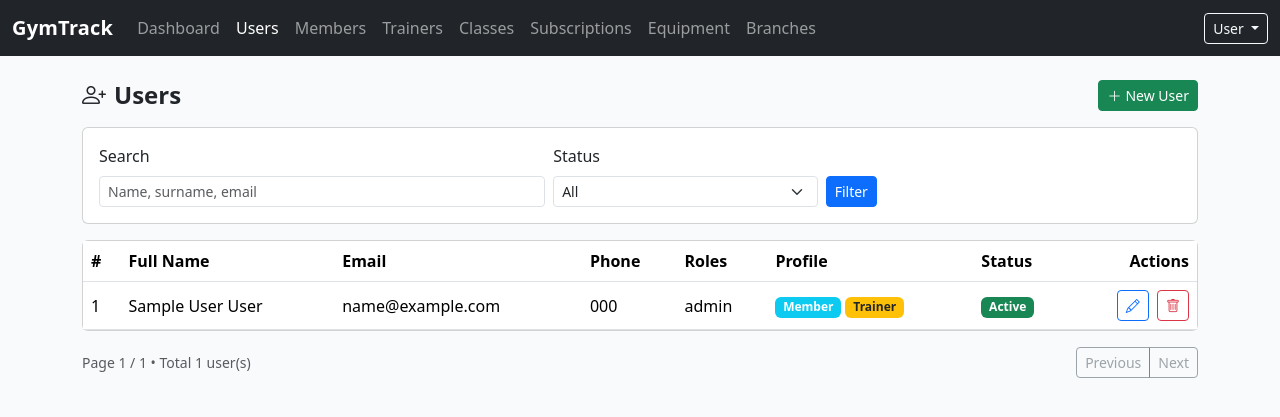
After one commit to ozanicer05-netizen/gym-management, a PHP site: page /frontend/users.php in a window 1280 px wide. The commit adds this page. Shown: the top 417 px of the page. Run offline with PHP 8.4, Linux system fonts and the light colour scheme; the visitor is signed in with stand-in values (Sample User, id 1); tables that the repository leaves empty hold one stand-in row (values such as "Sample post").

Commit message:
Add Users management page and presentation Q&A document
- New Users CRUD page (admin-only) for creating standalone user accounts
- Users can later be linked to Member or Trainer profiles via existing flows
- Added listUsers, countUsers, getUserById, updateUser, deleteUser to GymRepository
- Added Q&A document (SUNUM_QA.md) with answers to potential presentation questions

Co-Authored-By: Claude Opus 4.7 <noreply@anthropic.com>

```diff
--- a/assets/css/style.css
+++ b/assets/css/style.css
@@ -76,6 +76,16 @@ body {
   box-shadow: 0 6px 16px rgba(15, 23, 42, 0.06);
 }
 
+.dashboard-clickable {
+  cursor: pointer;
+  transition: transform 0.2s ease, box-shadow 0.2s ease;
+}
+
+.dashboard-clickable:hover {
+  transform: translateY(-2px);
+  box-shadow: 0 10px 22px rgba(15, 23, 42, 0.14);
+}
+
 .insight-title {
   color: #475569;
   font-size: 0.9rem;
--- /dev/null
+++ b/backend/api/users.php
@@ -0,0 +1,87 @@
+<?php
+
+declare(strict_types=1);
+
+require_once __DIR__ . '/../src/bootstrap.php';
+AuthGuard::requireApiAuth();
+
+$method = $_SERVER['REQUEST_METHOD'];
+$search = (string) ($_GET['search'] ?? '');
+$status = (string) ($_GET['status'] ?? '');
+$limit  = max(1, min(200, (int) ($_GET['limit'] ?? 50)));
+$page   = max(1, (int) ($_GET['page'] ?? 1));
+$offset = ($page - 1) * $limit;
+
+try {
+    $repo = new GymRepository();
+
+    if ($method === 'GET') {
+        $id = (int) ($_GET['id'] ?? 0);
+        if ($id > 0) {
+            $user = $repo->getUserById($id);
+            if (!$user) {
+                ApiResponse::error('User not found.', 404);
+                exit;
+            }
+            ApiResponse::ok($user);
+            exit;
+        }
+
+        $rows       = $repo->listUsers($search, $status, $limit, $offset);
+        $total      = $repo->countUsers($search, $status);
+        $totalPages = max(1, (int) ceil($total / $limit));
+
+        ApiResponse::ok($rows, [
+            'count'      => count($rows),
+            'total'      => $total,
+            'page'       => $page,
+            'limit'      => $limit,
+            'totalPages' => $totalPages,
+            'hasPrev'    => $page > 1,
+            'hasNext'    => $page < $totalPages,
+        ]);
+        exit;
+    }
+
+    if ($method === 'POST') {
+        $data = json_decode(file_get_contents('php://input'), true);
+        if (!is_array($data)) {
+            ApiResponse::error('Invalid JSON data.', 400);
+            exit;
+        }
+        $user = $repo->createUserOnly($data);
+        ApiResponse::ok($user, ['message' => 'User created successfully.']);
+        exit;
+    }
+
+    if ($method === 'PUT' || $method === 'PATCH') {
+        $id = (int) ($_GET['id'] ?? 0);
+        if ($id <= 0) {
+            ApiResponse::error('User id is required.', 400);
+            exit;
+        }
+        $data = json_decode(file_get_contents('php://input'), true);
+        if (!is_array($data)) {
+            ApiResponse::error('Invalid JSON data.', 400);
+            exit;
+        }
+        $user = $repo->updateUser($id, $data);
+        ApiResponse::ok($user, ['message' => 'User updated successfully.']);
+        exit;
+    }
+
+    if ($method === 'DELETE') {
+        $id = (int) ($_GET['id'] ?? 0);
+        if ($id <= 0) {
+            ApiResponse::error('User id is required.', 400);
+            exit;
+        }
+        $repo->deleteUser($id);
+        ApiResponse::ok(null, ['message' => 'User deleted successfully.']);
+        exit;
+    }
+
+    ApiResponse::error('Method not allowed.', 405);
+} catch (Throwable $e) {
+    ApiResponse::error('Server error occurred.', 500, $e->getMessage());
+}
--- a/backend/src/GymRepository.php
+++ b/backend/src/GymRepository.php
@@ -1354,6 +1354,110 @@ final class GymRepository
     // HELPERS
     // -------------------------------------------------------------------------
 
+    public function listUsers(string $search = '', string $status = '', int $limit = 50, int $offset = 0): array
+    {
+        $limit  = $this->normalizeLimit($limit);
+        $offset = $this->normalizeOffset($offset);
+        $safeSearch = $this->conn->real_escape_string(trim($search));
+        $safeStatus = $this->conn->real_escape_string(trim($status));
+
+        $where = 'WHERE 1=1';
+        if ($safeSearch !== '') {
+            $where .= " AND (u.name LIKE '%{$safeSearch}%' OR u.surname LIKE '%{$safeSearch}%' OR u.email LIKE '%{$safeSearch}%')";
+        }
+        if ($safeStatus !== '') {
+            $where .= " AND u.status = '{$safeStatus}'";
+        }
+
+        $sql = "
+            SELECT
+                u.user_id,
+                u.name,
+                u.surname,
+                u.email,
+                u.phone,
+                u.status,
+                COALESCE(GROUP_CONCAT(DISTINCT r.role_name ORDER BY r.role_name SEPARATOR ', '), '') AS roles,
+                CASE WHEN m.member_id IS NULL THEN 0 ELSE 1 END AS is_member,
+                CASE WHEN t.trainer_id IS NULL THEN 0 ELSE 1 END AS is_trainer
+            FROM users u
+            LEFT JOIN user_roles ur ON ur.user_id = u.user_id
+            LEFT JOIN roles r ON r.role_id = ur.role_id
+            LEFT JOIN members m ON m.user_id = u.user_id
+            LEFT JOIN trainers t ON t.user_id = u.user_id
+            {$where}
+            GROUP BY u.user_id
+            ORDER BY u.user_id DESC
+            LIMIT {$limit} OFFSET {$offset}
+        ";
+
+        return $this->fetchAll($sql);
+    }
+
+    public function countUsers(string $search = '', string $status = ''): int
+    {
+        $safeSearch = $this->conn->real_escape_string(trim($search));
+        $safeStatus = $this->conn->real_escape_string(trim($status));
+
+        $where = 'WHERE 1=1';
+        if ($safeSearch !== '') {
+            $where .= " AND (u.name LIKE '%{$safeSearch}%' OR u.surname LIKE '%{$safeSearch}%' OR u.email LIKE '%{$safeSearch}%')";
+        }
+        if ($safeStatus !== '') {
+            $where .= " AND u.status = '{$safeStatus}'";
+        }
+
+        return $this->count("SELECT COUNT(*) AS c FROM users u {$where}");
+    }
+
+    public function getUserById(int $userId): ?array
+    {
+        $userId = (int) $userId;
+        $result = $this->conn->query("
+            SELECT u.user_id, u.name, u.surname, u.email, u.phone, u.status
+            FROM users u WHERE u.user_id = {$userId} LIMIT 1
+        ");
+        $row = $result->fetch_assoc();
+        return $row ?: null;
+    }
+
+    public function updateUser(int $userId, array $data): array
+    {
+        $existing = $this->getUserById($userId);
+        if (!$existing) {
+            throw new InvalidArgumentException('User not found.');
+        }
+
+        $name    = $this->conn->real_escape_string((string) ($data['name']    ?? $existing['name']));
+        $surname = $this->conn->real_escape_string((string) ($data['surname'] ?? $existing['surname']));
+        $phone   = $this->conn->real_escape_string((string) ($data['phone']   ?? $existing['phone']));
+        $status  = $this->conn->real_escape_string((string) ($data['status']  ?? $existing['status']));
+
+        $this->conn->query("
+            UPDATE users
+            SET name = '{$name}', surname = '{$surname}', phone = '{$phone}', status = '{$status}'
+            WHERE user_id = {$userId}
+        ");
+
+        return $this->getUserById($userId);
+    }
+
+    public function deleteUser(int $userId): void
+    {
+        $userId = (int) $userId;
+        $existing = $this->getUserById($userId);
+        if (!$existing) {
+            throw new InvalidArgumentException('User not found.');
+        }
+        $this->conn->query("DELETE FROM users WHERE user_id = {$userId}");
+    }
+
+    public function createUserOnly(array $data): array
+    {
+        $userId = $this->createUser($data);
+        return $this->getUserById($userId);
+    }
+
     private function createUser(array $data): int
     {
         $name     = trim((string) ($data['name'] ?? ''));
--- a/frontend/includes/layout.php
+++ b/frontend/includes/layout.php
@@ -17,6 +17,7 @@ function renderLayoutStart(string $pageTitle): void
     $authUser = $_SESSION['auth_user'];
     $items = [
         'Dashboard' => '/frontend/index.php',
+        'Users' => '/frontend/users.php',
         'Members' => '/frontend/members.php',
         'Trainers' => '/frontend/trainers.php',
         'Classes' => '/frontend/classes.php',
--- a/frontend/login.php
+++ b/frontend/login.php
@@ -41,7 +41,6 @@ if (!empty($_SESSION['auth_user'])) {
                     </form>
 
                     <div id="login-error" class="alert alert-danger mt-3 d-none"></div>
-                    <div class="text-muted small mt-3">Seed default: <code>ozan.admin@fitsphere.local</code> / <code>Admin123!</code></div>
                 </div>
             </div>
         </div>
--- /dev/null
+++ b/frontend/users.php
@@ -0,0 +1,265 @@
+<?php
+
+declare(strict_types=1);
+
+require_once __DIR__ . '/includes/layout.php';
+renderLayoutStart('Users');
+?>
+
+<div class="d-flex justify-content-between align-items-center mb-3">
+  <h4 class="page-title mb-0"><i class="bi bi-person-plus me-2"></i>Users</h4>
+  <div class="d-flex gap-2">
+    <button id="user-add-btn" type="button" class="btn btn-sm btn-success"><i class="bi bi-plus-lg me-1"></i>New User</button>
+  </div>
+</div>
+
+<div class="card mb-3"><div class="card-body">
+<form id="filter-form" class="row g-2 align-items-end">
+  <div class="col-md-5">
+    <label class="form-label form-label-sm">Search</label>
+    <input id="search" class="form-control form-control-sm" placeholder="Name, surname, email">
+  </div>
+  <div class="col-md-3">
+    <label class="form-label form-label-sm">Status</label>
+    <select id="status" class="form-select form-select-sm">
+      <option value="">All</option>
+      <option value="active">Active</option>
+      <option value="inactive">Inactive</option>
+    </select>
+  </div>
+  <div class="col-auto"><button class="btn btn-sm btn-primary" type="submit">Filter</button></div>
+</form>
+</div></div>
+
+<div class="card"><div class="card-body p-0"><div class="table-responsive">
+<table class="table table-hover mb-0">
+<thead><tr><th>#</th><th>Full Name</th><th>Email</th><th>Phone</th><th>Roles</th><th>Profile</th><th>Status</th><th class="text-end">Actions</th></tr></thead>
+<tbody id="users-body"><tr><td colspan="8" class="text-center py-4 text-muted">Loading...</td></tr></tbody>
+</table>
+</div></div></div>
+
+<div class="d-flex justify-content-between align-items-center mt-3">
+  <small id="users-pagination-info" class="text-muted">Page 1</small>
+  <div class="btn-group btn-group-sm">
+    <button id="prev-page" class="btn btn-outline-secondary" type="button">Previous</button>
+    <button id="next-page" class="btn btn-outline-secondary" type="button">Next</button>
+  </div>
+</div>
+
+<div class="modal fade" id="user-modal" tabindex="-1">
+  <div class="modal-dialog">
+    <div class="modal-content">
+      <form id="user-form">
+        <div class="modal-header">
+          <h5 class="modal-title" id="user-modal-title">New User</h5>
+          <button type="button" class="btn-close" data-bs-dismiss="modal"></button>
+        </div>
+        <div class="modal-body">
+          <input type="hidden" id="user-id">
+          <div class="row g-2">
+            <div class="col-6 mb-2"><label class="form-label form-label-sm">First Name *</label><input id="user-name" class="form-control form-control-sm"></div>
+            <div class="col-6 mb-2"><label class="form-label form-label-sm">Last Name *</label><input id="user-surname" class="form-control form-control-sm"></div>
+          </div>
+          <div class="mb-2" id="user-email-group">
+            <label class="form-label form-label-sm">Email *</label>
+            <input id="user-email" type="email" class="form-control form-control-sm">
+          </div>
+          <div class="row g-2">
+            <div class="col-6 mb-2"><label class="form-label form-label-sm">Phone</label><input id="user-phone" class="form-control form-control-sm"></div>
+            <div class="col-6 mb-2" id="user-password-group"><label class="form-label form-label-sm">Password</label><input id="user-password" type="text" class="form-control form-control-sm" placeholder="Default: Welcome123!"></div>
+          </div>
+          <div class="mb-2"><label class="form-label form-label-sm">Status</label>
+            <select id="user-status" class="form-select form-select-sm">
+              <option value="active">Active</option>
+              <option value="inactive">Inactive</option>
+            </select>
+          </div>
+          <div id="user-form-error" class="alert alert-danger d-none mb-0"></div>
+        </div>
+        <div class="modal-footer">
+          <button type="button" class="btn btn-sm btn-outline-secondary" data-bs-dismiss="modal">Cancel</button>
+          <button type="submit" class="btn btn-sm btn-primary">Save</button>
+        </div>
+      </form>
+    </div>
+  </div>
+</div>
+
+<script>
+let currentPage = 1;
+let paginationMeta = { totalPages: 1, hasPrev: false, hasNext: false, total: 0, limit: 50, page: 1 };
+let userModal;
+
+function renderPagination(meta) {
+  const info = document.getElementById('users-pagination-info');
+  const prevBtn = document.getElementById('prev-page');
+  const nextBtn = document.getElementById('next-page');
+  const totalPages = Number(meta.totalPages ?? 1);
+  const page = Number(meta.page ?? 1);
+  const total = Number(meta.total ?? 0);
+  info.textContent = `Page ${page} / ${totalPages} • Total ${total} user(s)`;
+  prevBtn.disabled = !meta.hasPrev;
+  nextBtn.disabled = !meta.hasNext;
+}
+
+function profileBadges(row) {
+  const parts = [];
+  if (Number(row.is_member) === 1) parts.push('<span class="badge bg-info">Member</span>');
+  if (Number(row.is_trainer) === 1) parts.push('<span class="badge bg-warning text-dark">Trainer</span>');
+  if (!parts.length) parts.push('<span class="text-muted small">—</span>');
+  return parts.join(' ');
+}
+
+async function loadUsers(page = 1) {
+  const tbody = document.getElementById('users-body');
+  const search = document.getElementById('search').value.trim();
+  const status = document.getElementById('status').value;
+
+  tbody.innerHTML = '<tr><td colspan="8" class="text-center py-4 text-muted">Loading...</td></tr>';
+
+  try {
+    const payload = await apiGet('/gym/backend/api/users.php', { search, status, limit: 50, page });
+    const rows = payload.data;
+    paginationMeta = payload.meta || paginationMeta;
+    currentPage = Number(paginationMeta.page ?? page);
+    renderPagination(paginationMeta);
+
+    if (!rows.length) {
+      tbody.innerHTML = '<tr><td colspan="8" class="text-center py-4 text-muted">No records found.</td></tr>';
+      return;
+    }
+
+    tbody.innerHTML = rows.map(row => `
+      <tr>
+        <td>${Number(row.user_id)}</td>
+        <td>${escapeHtml(row.name)} ${escapeHtml(row.surname)}</td>
+        <td>${escapeHtml(row.email)}</td>
+        <td>${escapeHtml(row.phone || '')}</td>
+        <td>${row.roles ? escapeHtml(row.roles) : '<span class="text-muted small">—</span>'}</td>
+        <td>${profileBadges(row)}</td>
+        <td><span class="badge ${row.status === 'active' ? 'badge-aktif' : 'badge-pasif'}">${row.status === 'active' ? 'Active' : 'Inactive'}</span></td>
+        <td class="text-end">
+          <button class="btn btn-sm btn-outline-primary me-1" data-action="edit" data-id="${Number(row.user_id)}"><i class="bi bi-pencil"></i></button>
+          <button class="btn btn-sm btn-outline-danger" data-action="delete" data-id="${Number(row.user_id)}"><i class="bi bi-trash"></i></button>
+        </td>
+      </tr>
+    `).join('');
+  } catch (error) {
+    tbody.innerHTML = `<tr><td colspan="8" class="text-center text-danger py-4">Failed to load: ${escapeHtml(error.message)}</td></tr>`;
+    renderPagination({ totalPages: 1, hasPrev: false, hasNext: false, total: 0, page: 1 });
+  }
+}
+
+function openUserModal(row = null) {
+  document.getElementById('user-form-error').classList.add('d-none');
+  document.getElementById('user-form').reset();
+  document.getElementById('user-id').value = row ? row.user_id : '';
+  document.getElementById('user-modal-title').textContent = row ? 'Edit User' : 'New User';
+
+  const emailInput = document.getElementById('user-email');
+  const passwordGroup = document.getElementById('user-password-group');
+
+  if (row) {
+    document.getElementById('user-name').value = row.name ?? '';
+    document.getElementById('user-surname').value = row.surname ?? '';
+    emailInput.value = row.email ?? '';
+    emailInput.disabled = true;
+    document.getElementById('user-phone').value = row.phone ?? '';
+    document.getElementById('user-status').value = row.status ?? 'active';
+    passwordGroup.classList.add('d-none');
+  } else {
+    emailInput.disabled = false;
+    passwordGroup.classList.remove('d-none');
+  }
+  userModal.show();
+}
+
+async function editUser(id) {
+  try {
+    const payload = await apiGet('/gym/backend/api/users.php', { id });
+    openUserModal(payload.data);
+  } catch (err) {
+    showToast(err.message, 'error');
+  }
+}
+
+document.getElementById('filter-form').addEventListener('submit', e => {
+  e.preventDefault();
+  currentPage = 1;
+  loadUsers(1);
+});
+
+document.getElementById('prev-page').addEventListener('click', () => {
+  if (paginationMeta.hasPrev) loadUsers(currentPage - 1);
+});
+document.getElementById('next-page').addEventListener('click', () => {
+  if (paginationMeta.hasNext) loadUsers(currentPage + 1);
+});
+
+document.getElementById('user-add-btn').addEventListener('click', () => openUserModal());
+
+document.getElementById('users-body').addEventListener('click', async (e) => {
+  const btn = e.target.closest('button[data-action]');
+  if (!btn) return;
+  const id = Number(btn.dataset.id);
+  if (btn.dataset.action === 'edit') {
+    await editUser(id);
+  } else if (btn.dataset.action === 'delete') {
+    if (!confirmAction('Delete this user? Linked member/trainer profiles will also be removed.')) return;
+    try {
+      await apiDelete('/gym/backend/api/users.php', id);
+      showToast('User deleted.');
+      loadUsers(currentPage);
+    } catch (err) {
+      showToast(err.message, 'error');
+    }
+  }
+});
+
+document.getElementById('user-form').addEventListener('submit', async (e) => {
+  e.preventDefault();
+  const errorBox = document.getElementById('user-form-error');
+  errorBox.classList.add('d-none');
+
+  const id = document.getElementById('user-id').value;
+  const name = document.getElementById('user-name').value.trim();
+  const surname = document.getElementById('user-surname').value.trim();
+  const phone = document.getElementById('user-phone').value.trim();
+  const status = document.getElementById('user-status').value;
+
+  if (!name || !surname) {
+    errorBox.textContent = 'First name and last name are required.';
+    errorBox.classList.remove('d-none');
+    return;
+  }
+
+  try {
+    if (id) {
+      await apiPut('/gym/backend/api/users.php', Number(id), { name, surname, phone, status });
+      showToast('User updated.');
+    } else {
+      const email = document.getElementById('user-email').value.trim();
+      const password = document.getElementById('user-password').value;
+      if (!email) {
+        errorBox.textContent = 'Email is required.';
+        errorBox.classList.remove('d-none');
+        return;
+      }
+      await apiPost('/gym/backend/api/users.php', { name, surname, email, phone, password, status });
+      showToast('User created.');
+    }
+    userModal.hide();
+    loadUsers(currentPage);
+  } catch (err) {
+    errorBox.textContent = err.message;
+    errorBox.classList.remove('d-none');
+  }
+});
+
+document.addEventListener('DOMContentLoaded', () => {
+  userModal = new bootstrap.Modal(document.getElementById('user-modal'));
+  loadUsers(1);
+});
+</script>
+
+<?php renderLayoutEnd(); ?>
```
Also changed, not shown: SUNUM_QA.md (added, +113 -0 lines), frontend/index.php (+25 -16 lines).
